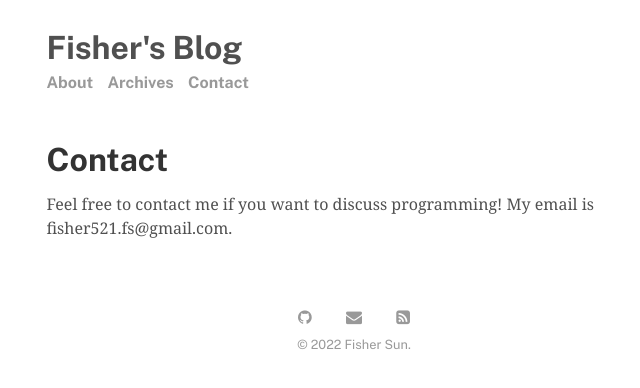
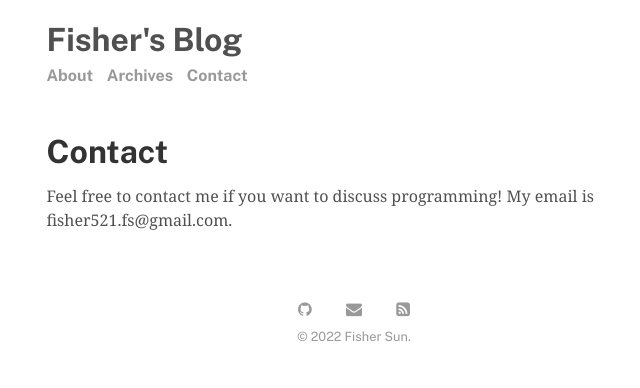
Before and after one commit to seasonedfish/blog, a Jekyll site: the page built from menu/contact.md, in a window 1280 px wide. Shown: the top 388 px of the page, without its empty margins (286-926 px from the left). Built offline with Jekyll 4.4.1, drawn with Linux system fonts in a browser that asks for light colours.

Commit message:
Fix header wrong tags

```diff
--- a/_includes/header.html
+++ b/_includes/header.html
@@ -1,6 +1,6 @@
 <header class="header no-print">
-  <h3 class="header-title">
+  <h1 class="header-title">
     <a href="{{ site.github.url }}/">{{ site.title }}</a>
-    {% include menu.html %}
-  </h3>
+  </h1>
+  {% include menu.html %}
 </header>
--- a/_sass/_default.scss
+++ b/_sass/_default.scss
@@ -25,24 +25,25 @@
 */
 
 .header {
-  padding-top: 0.5rem;
-  padding-bottom: 0.5rem;
   margin-bottom: 3rem;
-  font-family: $sans-serif-font-family;
-}
+  display: flow-root;
 
-.header a:hover {
-  color:black;
+  a {
+    text-decoration: none;
+  }
+
+  a:hover {
+    color:black;
+  }
+
+  h1 {
+    margin-bottom: 0;
+  }
 }
 
 .header-title a {
-  font-size: 2rem;
-  text-decoration: none;
   color: $body-color;
-}
-
-.header-subtitle {
-  color: $light-gray-color;
+  margin-bottom: 0;
 }
 
 /*
@@ -51,10 +52,11 @@
 
 .menu {
   padding-top: 0.5rem;
-  display: block;
 }
 
 .menu-content {
+  font-family: $sans-serif-font-family;
+  font-weight: bold;
   float: left;
 }
 
```
